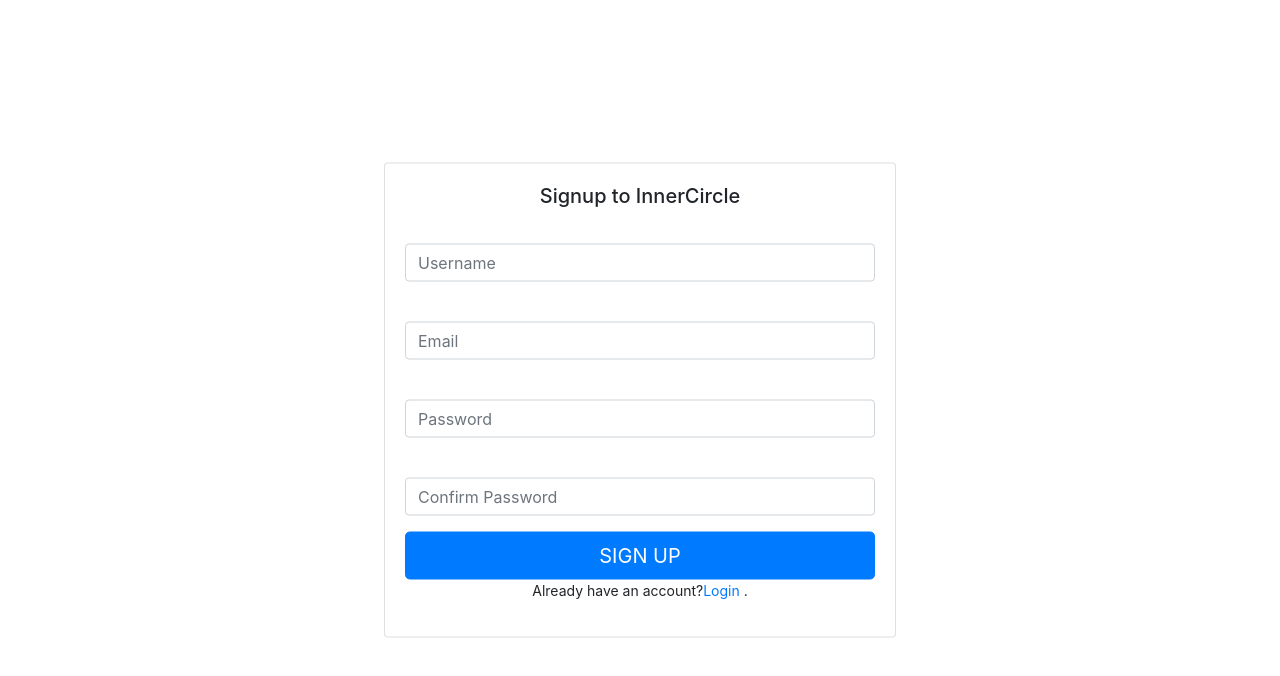
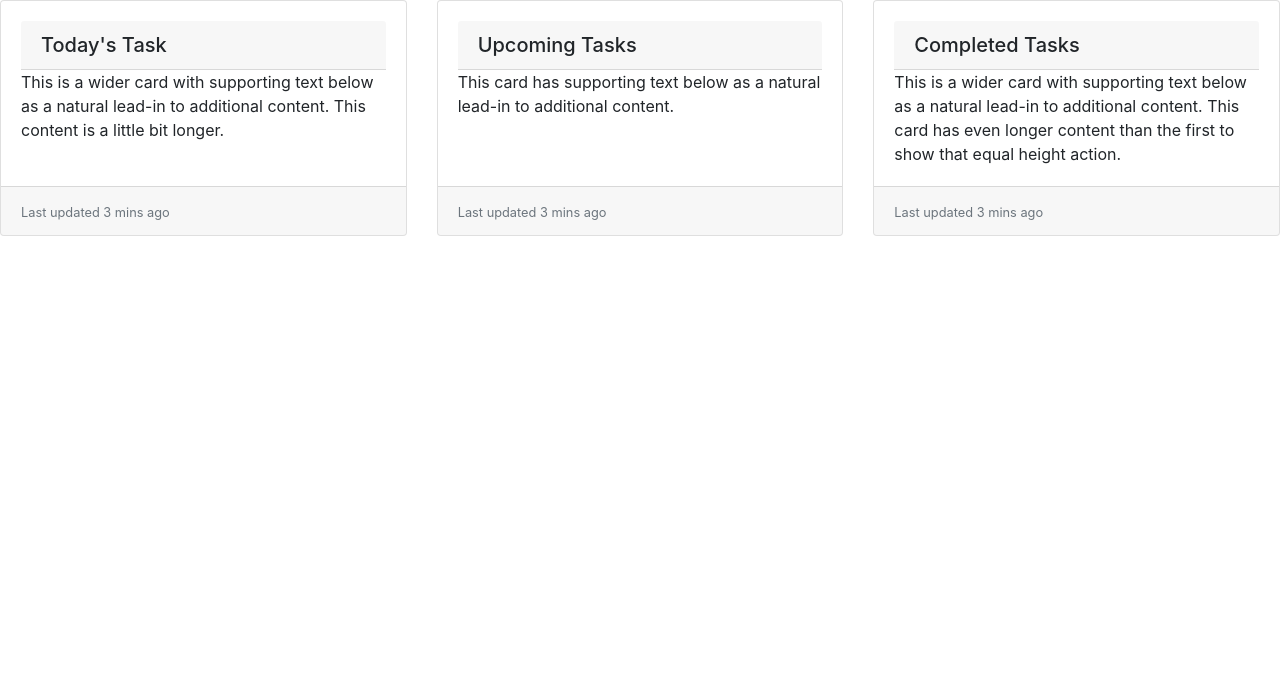
Before and after one commit to skoob126/family-app, a React (Create React App) app in the folder client/: page / in a window 1280 px wide. Shown: the top 676 px of the page. Built offline with nearby package versions, Linux system fonts and the light colour scheme.

Commit message:
dashboardcards

```diff
--- a/client/package.json
+++ b/client/package.json
@@ -5,7 +5,9 @@
   "proxy": "http://localhost:3001/",
   "dependencies": {
     "axios": "^0.18.0",
+    "bootstrap": "^4.5.0",
     "react": "^16.6.3",
+    "react-bootstrap": "^1.0.1",
     "react-dom": "^16.6.3",
     "react-router-dom": "^5.1.2",
     "react-scripts": "^2.1.1"
--- a/client/src/App.js
+++ b/client/src/App.js
@@ -1,26 +1,14 @@
 import React from 'react';
-import { BrowserRouter as Router, Route, Switch } from "react-router-dom";
-import Login from "./pages/Login";
-import Signup from "./pages/Signup/Signup";
+// import { BrowserRouter as Router, Route, Switch } from "react-router-dom";
+// import Login from "./pages/Login";
+// import Signup from "./pages/Signup/Signup";
 import './App.css';
+import Dashboard from "./pages/Dashboard/Dashboard";
 
 function App() {
   return (
-    <Router>
-      <Switch>
-    <Route exact path={"/"}>
-      <Signup />
-    </Route>
-    <Route exact path="/login">
-          <Login />
-        </Route>
-    <Route exact path="/signup">
-          <Signup />
-        </Route>
 
-  </Switch>
-  </Router>
-
+    <Dashboard></Dashboard>
   );
 }
 
--- a/client/src/pages/Dashboard/Dashboard.js
+++ b/client/src/pages/Dashboard/Dashboard.js
@@ -1,18 +1,55 @@
 import React from "react";
+import Card from 'react-bootstrap/Card'
+import CardDeck from 'react-bootstrap/CardDeck'
 
-
-// import Cards from "../components/Cards";
+// import Card from "../../components/DashCard/DashCard";
 
 
 function Dashboard() {
+     return(
 
-    return(
+  <CardDeck>
+        <Card>
+          <Card.Body>
+          <h5 class="card-header">Today's Task</h5>
+            <Card.Text>
+              This is a wider card with supporting text below as a natural lead-in to
+              additional content. This content is a little bit longer.
+            </Card.Text>
+          </Card.Body>
+          <Card.Footer>
+            <small className="text-muted">Last updated 3 mins ago</small>
+          </Card.Footer>
+        </Card>
+        <Card>
+          <Card.Body>
+          <h5 class="card-header">Upcoming Tasks</h5>
+            <Card.Text>
+              This card has supporting text below as a natural lead-in to additional
+              content.{' '}
+            </Card.Text>
+          </Card.Body>
+          <Card.Footer>
+            <small className="text-muted">Last updated 3 mins ago</small>
+          </Card.Footer>
+        </Card>
+        <Card>
+          <Card.Body>
+          <h5 class="card-header">Completed Tasks</h5>
+            <Card.Text>
+              This is a wider card with supporting text below as a natural lead-in to
+              additional content. This card has even longer content than the first to
+              show that equal height action.
+            </Card.Text>
+          </Card.Body>
+          <Card.Footer>
+            <small className="text-muted">Last updated 3 mins ago</small>
+          </Card.Footer>
+        </Card>
+        </CardDeck>
 
 
-        <div class="card ">
-        <div class="card-body">
-            </div>
-</div>
+
     )
 }
 
```
Also changed, not shown: client/src/components/DashCard/DashCard.js (+2 -7 lines), client/src/components/Nav/index.js (added, +18 -0 lines), 1 other file (tests, documents, lock files or other folders).
